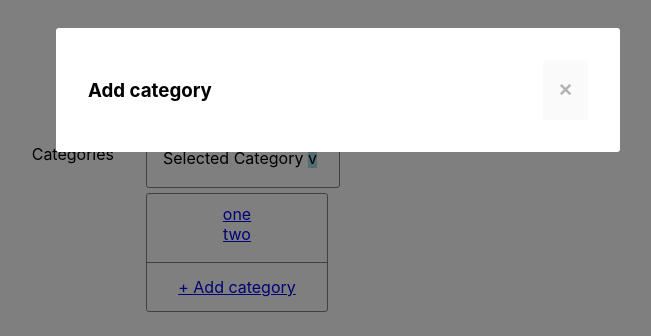
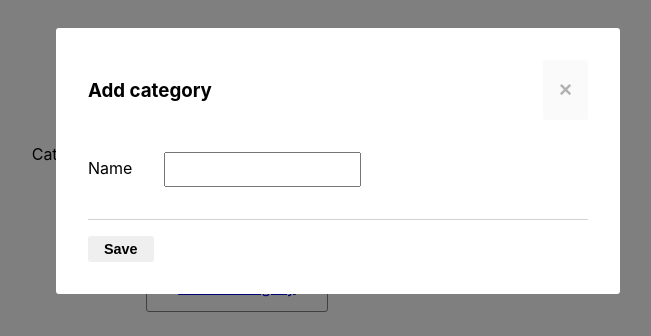
Before and after one commit to ClariceR/editable-dropdown-react, a React (Create React App) app: page / in a window 1280 px wide. Both pictures are taken after a click on the link "+ Add category". Shown: the top 336 px of the page, without its empty margins (302-953 px from the left). Built offline with nearby package versions, Linux system fonts and the light colour scheme.

Commit message:
Add name input field and save button to modal. Save functionality not implemented yet

```diff
--- a/src/App.css
+++ b/src/App.css
@@ -106,6 +106,7 @@ a {
 .modal-header {
   display: flex;
   justify-content: space-between;
+  margin-bottom: 2rem;
 }
 
 .modal-close-button {
@@ -124,10 +125,23 @@ button {
   border: none;
   border-radius: 3px;
   padding: .3rem 1rem;
-  margin-left: .5rem;
 }
 
 .button-default {
   background: #247BA0;
   color: #fff;
 }
+
+.category-input {
+  margin-left: 2rem;
+  padding: 0.5rem;
+}
+
+.modal-footer {
+  border-top: 1px solid lightgray;
+  margin-top: 2rem;
+}
+
+.save-button {
+  margin-top: 1rem;
+}
--- a/src/components/ModalCategories.js
+++ b/src/components/ModalCategories.js
@@ -14,6 +14,15 @@ const ModalCategories = ({ isShowing, hide }) =>
                   <span>&times;</span>
                 </button>
               </div>
+
+              <div className="modal-body">
+                  <label htmlFor="category_name" className="category-name">Name</label>
+                  <input type="text" className="category-input"/>
+              </div>
+
+              <div className="modal-footer">
+                  <button className="save-button">Save</button>
+              </div>
             </div>
           </div>
         </React.Fragment>,
```
